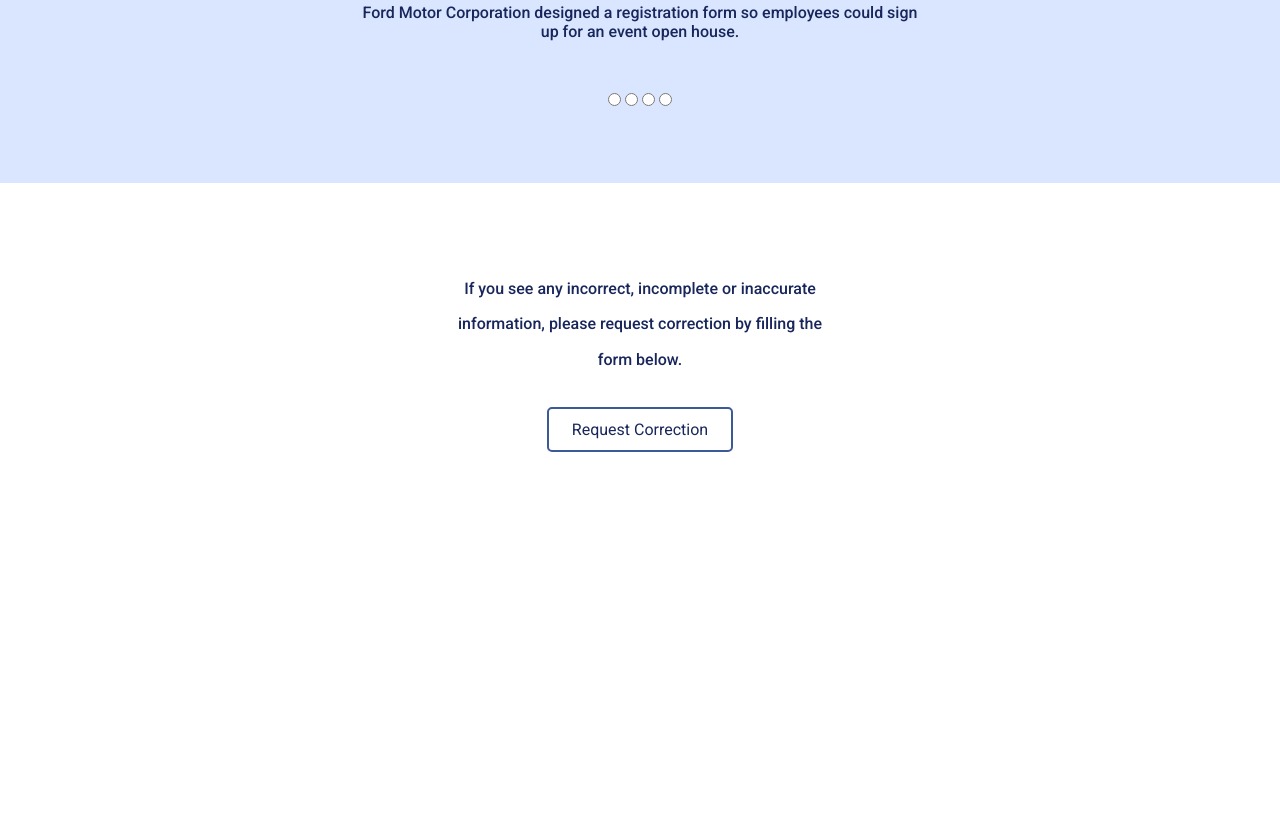
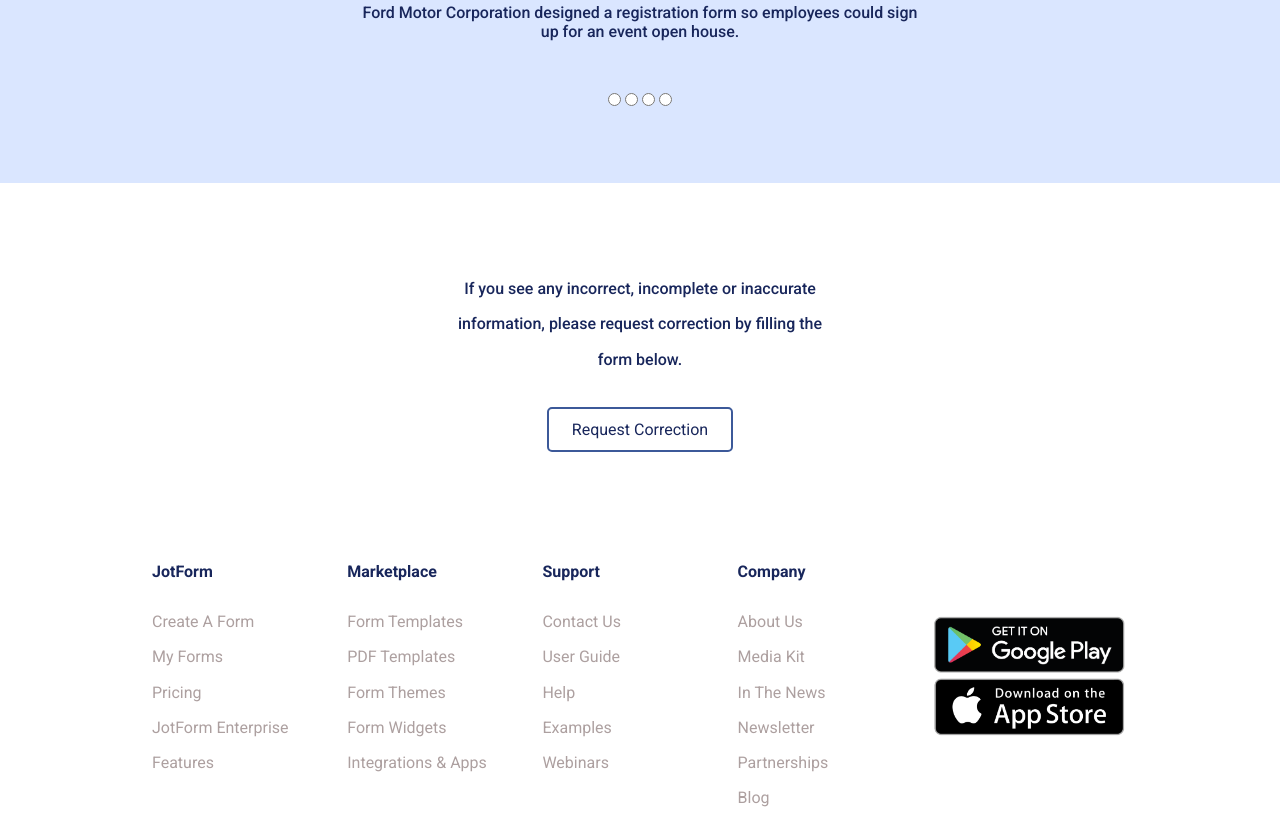
Before and after one commit to ScorpQ/jotTest, a plain HTML site: page index.html in a window 1280 px wide. Shown: the part 7048-7863 px from the top of the page. Before the commit the page ends 7588 px from the top, so only its background shows below. Drawn offline with Linux system fonts and the light colour scheme.

Commit message:
Add files via upload

```diff
--- a/index.html
+++ b/index.html
@@ -232,5 +232,62 @@
         <a clas="">Request Correction</a>
     </div>
     <!-- End Of REQUEST Field -->
+    <!-- FOOTER -->
+    <div class="footer-head shrink-center">
+        <div class="row flex justify-between ">
+            <div class="column width-100">
+                <h4 class="line-height-4">JotForm</h4>
+                <ul class="list-none color-gray line-height-2">
+                    <li><a>Create A Form</a></li>
+                    <li><a>My Form</a>s</li>
+                    <li><a>Pricing</a></li>
+                    <li><a>JotForm Enterprise</a></li>
+                    <li><a>Features</a></li>
+                </ul>
+            </div>
+            <div class="column width-100">
+                <h4 class="line-height-4">Marketplace</h4>
+                <ul class="list-none color-gray line-height-2">
+                    <li><a>Form Templates</a></li>
+                    <li><a>PDF Templates</a></li>
+                    <li><a>Form Themes</a></li>
+                    <li><a>Form Widgets</a></li>
+                    <li><a>Integrations & Apps</a></li>
+                </ul>
+            </div>
+            <div class="column width-100">
+                <h4 class="line-height-4">Support</h4>
+                <ul class="list-none color-gray line-height-2">
+                    <li><a>Contact Us</a></li>
+                    <li><a>User Guide</a></li>
+                    <li><a>Help</a></li>
+                    <li><a>Examples</a></li>
+                    <li><a>Webinars</a></li>
+                </ul>
+            </div>
+            <div class="column width-100">
+                <h4 class="line-height-4">Company</h4>
+                <ul class="list-none color-gray line-height-2">
+                    <li><a>About Us</a></li>
+                    <li><a>Media Kit</a></li>
+                    <li><a>In The News</a></li>
+                    <li><a>Newsletter</a></li>
+                    <li><a>Partnerships</a></li>
+                    <li><a>Blog</a></li>
+                </ul>
+            </div>
+            <div class="column width-100 flex direction-column justify-center">
+                <div class="img-container">
+                    <img src="style/img/googleDown.png"/>
+                    <img src="style/img/appleDown.png"/>
+                </div>
+            </div>
+        </div>
+    </div>
+    <div class="footer-Bottom">
+
+    </div>
+    <!-- End Of FOOTER -->
+
 </body>
 </html>
--- a/style/global/global.scss
+++ b/style/global/global.scss
@@ -42,6 +42,9 @@
 .justify-between{
     justify-content: space-between;
 }
+.justify-center{
+    justify-content: center;
+}
 .align-center{
     align-items: center;
 }
@@ -65,6 +68,9 @@
 
 .color-white{
     color: #FFFF;
+}
+.color-gray{
+    color: #ada0a0;
 }
 
 .back-light-blue{
--- a/style/page/page.scss
+++ b/style/page/page.scss
@@ -107,3 +107,10 @@
         border-radius: 5px;
     }
 }
+
+.footer-head{
+    padding: 0 5.5rem 0 5.5rem;
+    .column img{
+            width: 12rem;
+    }
+}
```
Also changed, not shown: style/global/global.css, style/img/appleDown.png (added), style/img/googleDown.png (added), style/page/page.css, 2 other files.
